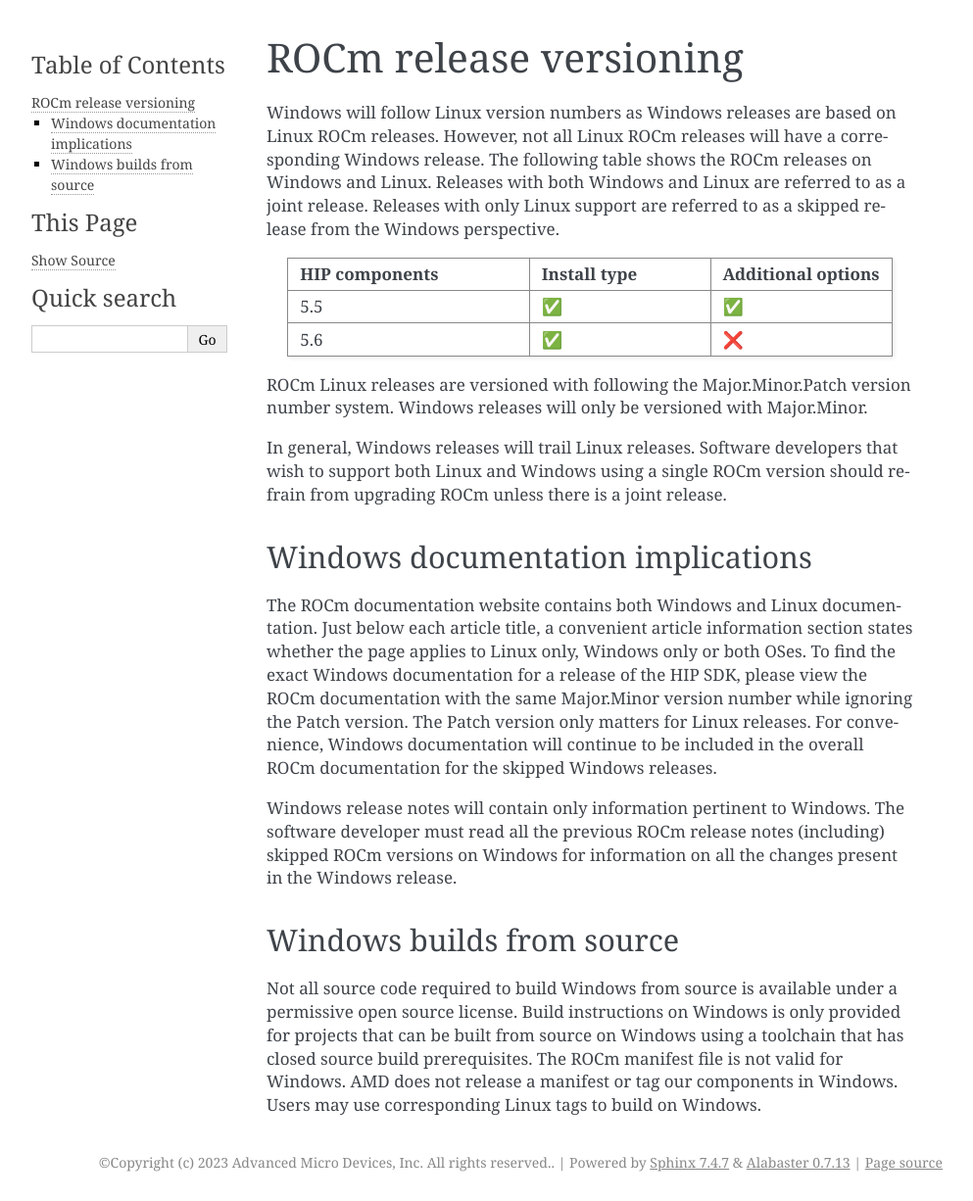
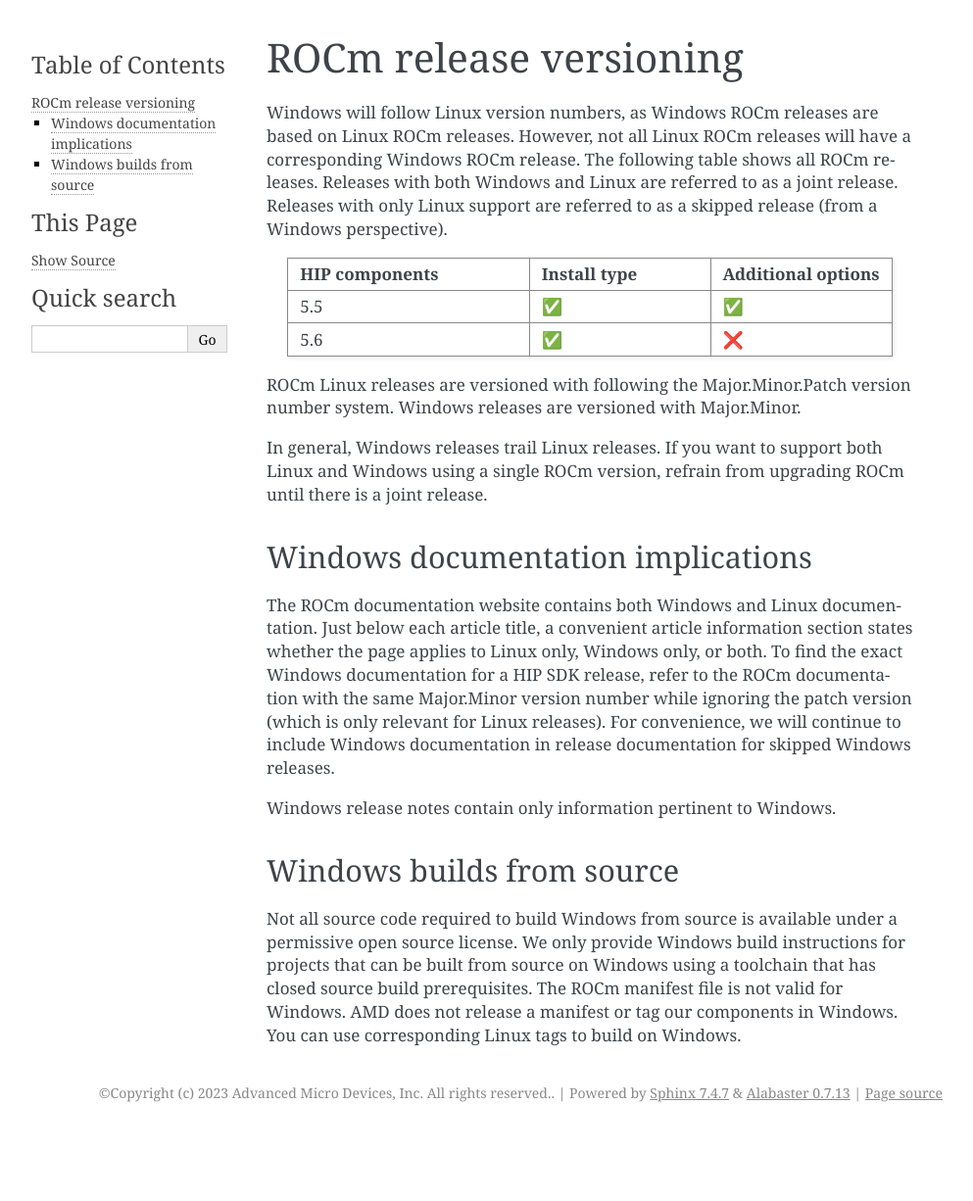
Before and after one commit to ROCm/rocm-install-on-windows, a Sphinx documentation site: the page built from docs/conceptual/release-versioning.rst, in a window 1280 px wide. Shown: the whole page at 98% size, without its empty margins (148-1141 px from the left). Built offline with Sphinx 7.4.7, drawn with Linux system fonts in a browser that asks for light colours; after the commit the page ends 1155 px from its top, so only the background shows below that.

Commit message:
edits and keywords

```diff
--- a/docs/conceptual/deployment-guidelines.rst
+++ b/docs/conceptual/deployment-guidelines.rst
@@ -1,6 +1,6 @@
 .. meta::
    :description: ROCm application deployment guidelines for Windows
-   :keywords: HIP, Windows, deployment guidelines
+   :keywords: HIP, Windows, deployment guidelines, HIP SDK
 
 ******************************************************************************************
 Application deployment guidelines for Windows
--- a/docs/conceptual/release-versioning.rst
+++ b/docs/conceptual/release-versioning.rst
@@ -1,13 +1,16 @@
+.. meta::
+  :description: ROCm release versioning
+  :keywords: ROCm installation, AMD, ROCm, Windows, HIP, HIP SDK, release versioning
+
 ****************************************************************************
 ROCm release versioning
 ****************************************************************************
 
-Windows will follow Linux version numbers as Windows releases are based on Linux ROCm
-releases. However, not all Linux ROCm releases will have a corresponding Windows
-release. The following table shows the ROCm releases on Windows and Linux. Releases
-with both Windows and Linux are referred to as a joint release. Releases with
-only Linux support are referred to as a skipped release from the Windows
-perspective.
+Windows will follow Linux version numbers, as Windows ROCm releases are based on Linux ROCm
+releases. However, not all Linux ROCm releases will have a corresponding Windows ROCm release. The
+following table shows all ROCm releases. Releases with both Windows and Linux are referred to as a
+joint release. Releases with only Linux support are referred to as a skipped release (from a Windows
+perspective).
 
 .. csv-table::
     :widths: 40, 30, 30
@@ -16,37 +19,29 @@
     "5.5", "✅", "✅"
     "5.6", "✅", "❌"
 
-ROCm Linux releases are versioned with following the Major.Minor.Patch
-version number system. Windows releases will only be versioned with Major.Minor.
+ROCm Linux releases are versioned with following the Major.Minor.Patch version number system.
+Windows releases are versioned with Major.Minor.
 
-In general, Windows releases will trail Linux releases. Software developers that
-wish to support both Linux and Windows using a single ROCm version should
-refrain from upgrading ROCm unless there is a joint release.
+In general, Windows releases trail Linux releases. If you want to support both Linux and Windows using
+a single ROCm version, refrain from upgrading ROCm until there is a joint release.
 
 Windows documentation implications
 =============================================================
 
-The ROCm documentation website contains both Windows and Linux documentation.
-Just below each article title, a convenient article information section states
-whether the page applies to Linux only, Windows only or both OSes. To find the
-exact Windows documentation for a release of the HIP SDK, please view the ROCm documentation
-with the same
-Major.Minor version number while ignoring the Patch version. The Patch version
-only matters for Linux releases.  For convenience,
-Windows documentation will continue to be included in the overall ROCm
-documentation for the skipped Windows releases.
+The ROCm documentation website contains both Windows and Linux documentation. Just below each
+article title, a convenient article information section states whether the page applies to Linux only,
+Windows only, or both. To find the exact Windows documentation for a HIP SDK release, refer to the
+ROCm documentation with the same Major.Minor version number while ignoring the patch version
+(which is only relevant for Linux releases). For convenience, we will continue to include Windows
+documentation in release documentation for skipped Windows releases.
 
-Windows release notes will contain only information pertinent to Windows.
-The software developer must read all the previous ROCm release notes (including)
-skipped ROCm versions on Windows for information on all the changes present in
-the Windows release.
+Windows release notes contain only information pertinent to Windows.
 
 Windows builds from source
 =============================================================
 
-Not all source code required to build Windows from source is available under a
-permissive open source license. Build instructions on Windows is only provided
-for projects that can be built from source on Windows using a toolchain that
-has closed source build prerequisites. The ROCm manifest file is not valid for
-Windows. AMD does not release a manifest or tag our components in Windows.
-Users may use corresponding Linux tags to build on Windows.
+Not all source code required to build Windows from source is available under a permissive open
+source license. We only provide Windows build instructions for projects that can be built from source
+on Windows using a toolchain that has closed source build prerequisites. The ROCm manifest file is not
+valid for Windows. AMD does not release a manifest or tag our components in Windows. You can use
+corresponding Linux tags to build on Windows.
--- a/docs/reference/component-support.rst
+++ b/docs/reference/component-support.rst
@@ -1,6 +1,6 @@
 .. meta::
-   :description: ROCm component support
-   :keywords: components, support
+  :description: ROCm component support
+  :keywords: components, support, ROCm, AMD, HIP SDK, HIP
 
 .. _component-support:
 
--- a/docs/reference/system-requirements.rst
+++ b/docs/reference/system-requirements.rst
@@ -1,6 +1,6 @@
 .. meta::
   :description: Windows GPU and OS support
-  :keywords: Windows support, ROCm distributions
+  :keywords: Windows support, ROCm distributions, ROCm, AMD, HIP SDK, HIP
 
 .. _system-requirements-win:
 
```
Also changed, not shown: docs/how-to/install.rst (+6 -7 lines), docs/index.rst (+24 -25 lines).
